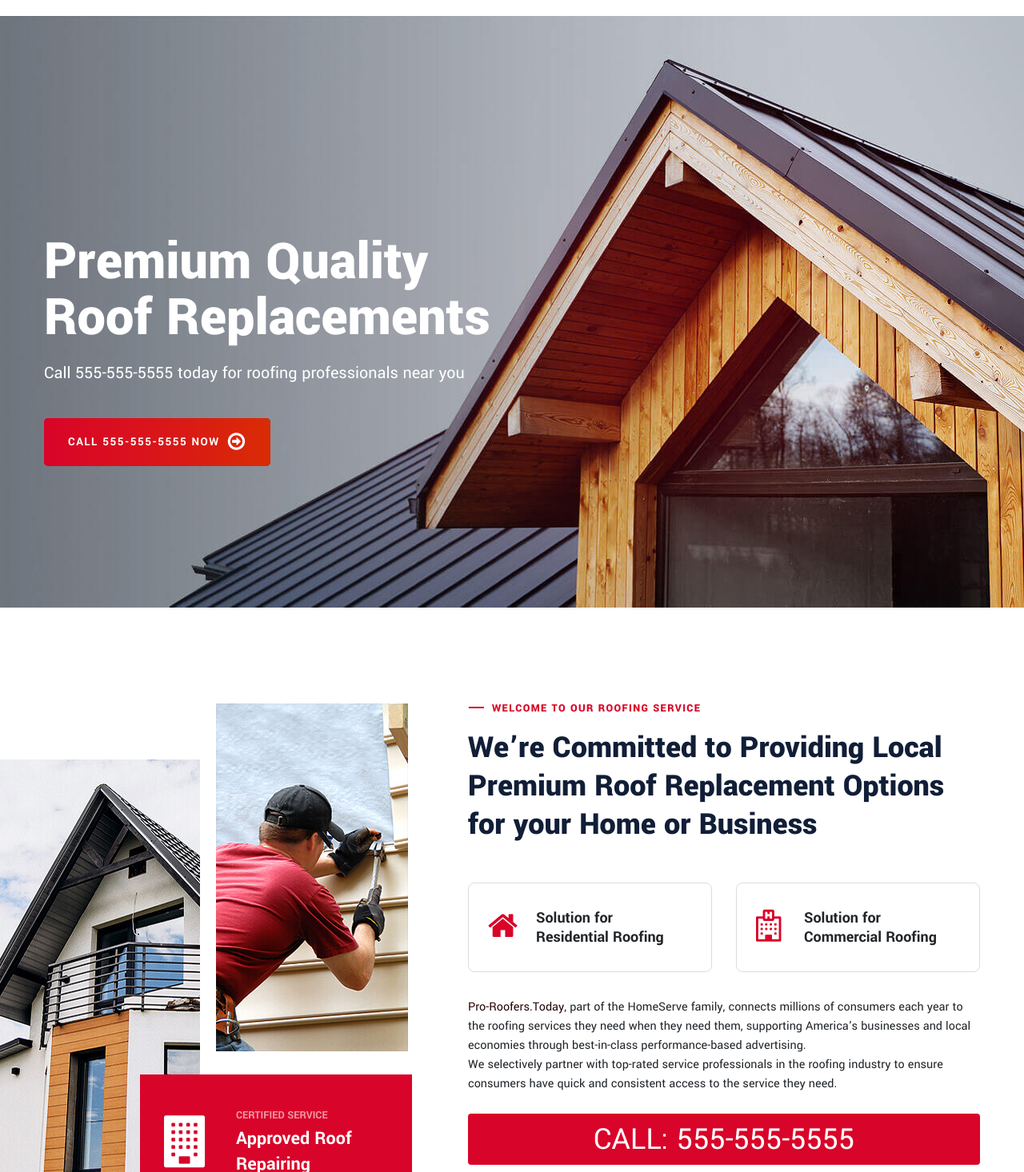
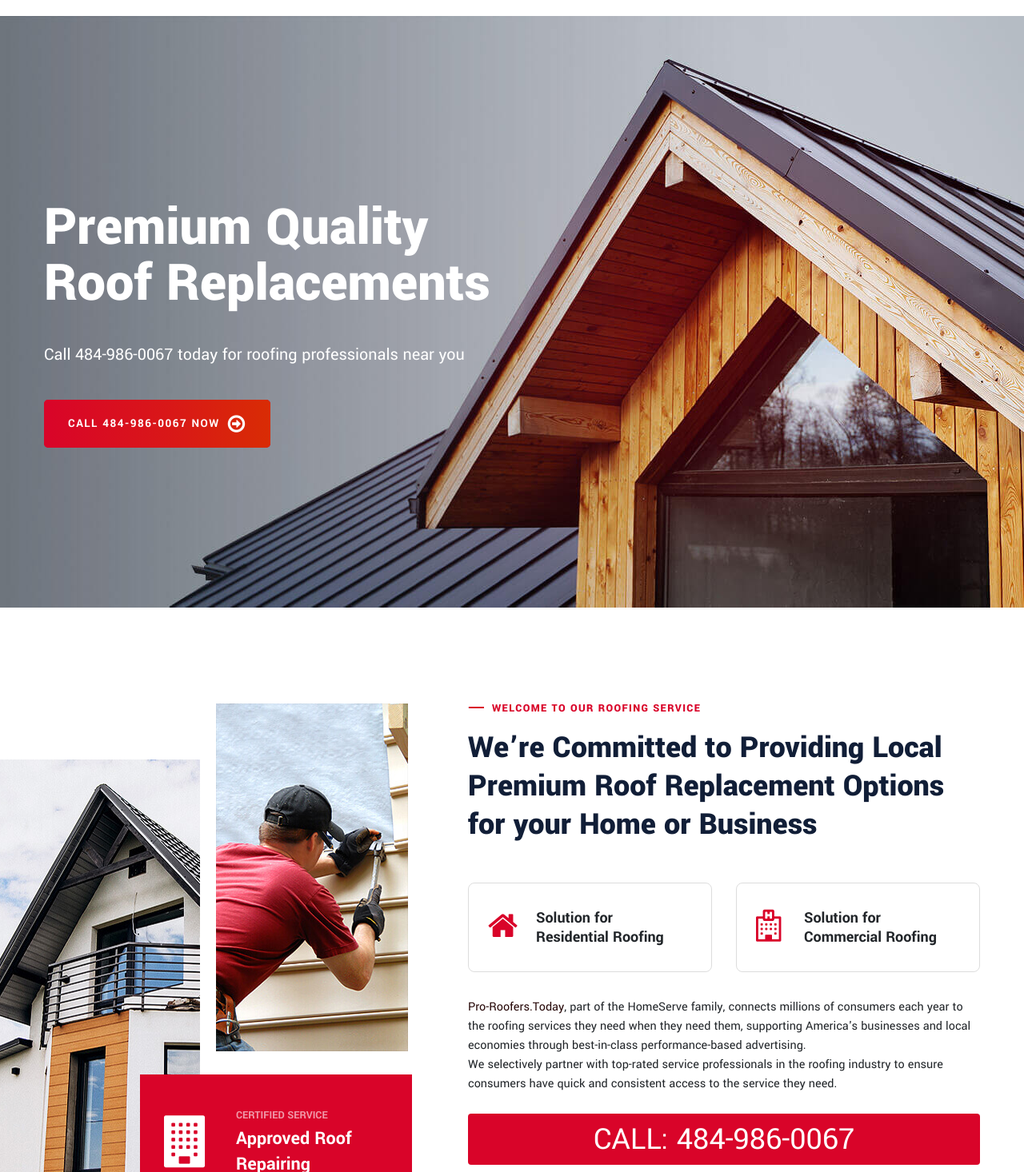
Before and after one commit to shaker87/Roofan-Landing-Page, a plain HTML site: page index.html in a window 1280 px wide. Shown: the part 134-1600 px from the top of the page at 80% size. Drawn offline with nearby package versions, Linux system fonts and the light colour scheme; a script that the page names is missing.

Commit message:
reduce padding from hero title

```diff
--- a/index.html
+++ b/index.html
@@ -57,7 +57,7 @@
                 <a href="#" target="_blank"><img src="images/proroofer-logo.png" alt="Brand" srcset=""></a>
             </div>
             <div class="contact-number">
-                <a href="tel:555-555-5555">
+                <a href="tel:484-986-0067">
                     <span>
                         <i class="fa fa-phone" aria-hidden="true"></i>
                     </span>+1555-555555 </a>
@@ -77,12 +77,12 @@
                                                 <h2>Premium Quality <br> Roof Replacements </h2>
                                             </div>
                                             <div class="text" data-swiper-parallax="500">
-                                                <p> Call 555-555-5555 today for roofing professionals near you</p>
+                                                <p> Call 484-986-0067 today for roofing professionals near you</p>
                                             </div>
                                             <div class="btn-box" data-swiper-parallax="500">
-                                                <a class="btn-one" href="#">
+                                                <a href="tel:484-986-0067" class="btn-one">
                                                     <span class="txt">
-                                                        <span>Call 555-555-5555 Now</span>
+                                                        <span>Call 484-986-0067 Now</span>
                                                         <i class="fa fa-arrow-circle-o-right" aria-hidden="true"></i>
                                                     </span>
                                                 </a>
@@ -105,12 +105,12 @@
                                                 <h2>We Build Roof <br> Expert Engineers </h2>
                                             </div>
                                             <div class="text" data-swiper-parallax="500">
-                                                <p>Call 555-555-5555 today for roofing professionals near you </p>
+                                                <p href="tel:484-986-0067">Call 484-986-0067 today for roofing professionals near you </p>
                                             </div>
                                             <div class="btn-box" data-swiper-parallax="500">
-                                                <a class="btn-one" href="#">
+                                                <a class="btn-one" href="tel:484-986-0067">
                                                     <span class="txt">
-                                                        <span>Call 555-555-5555 Now</span>
+                                                        <span>Call 484-986-0067 Now</span>
                                                         <i class="fa fa-arrow-circle-o-right" aria-hidden="true"></i>
                                                     </span>
                                                 </a>
@@ -133,12 +133,12 @@
                                                 <h2>Quality Roof <br> Installation Service </h2>
                                             </div>
                                             <div class="text" data-swiper-parallax="500">
-                                                <p> Call 555-555-5555 today for roofing professionals near you </p>
+                                                <p href="tel:484-986-0067"> Call 484-986-0067 today for roofing professionals near you </p>
                                             </div>
                                             <div class="btn-box" data-swiper-parallax="500">
-                                                <a class="btn-one" href="#">
+                                                <a class="btn-one" href="tel:484-986-0067">
                                                     <span class="txt">
-                                                        <span>Call 555-555-5555 Now</span>
+                                                        <span>Call 484-986-0067 Now</span>
                                                         <i class="fa fa-arrow-circle-o-right" aria-hidden="true"></i>
                                                     </span>
                                                 </a>
@@ -243,7 +243,7 @@
                             </div>
                             <div class="btn-call-box" data-swiper-parallax="500">
                                 <div class="banner">
-                                    <a href="#" class='butn butn__new'><span>CALL: 555-555-5555</span></a>
+                                    <a href="tel:484-986-0067" class='butn butn__new'><span>CALL: 484-986-0067</span></a>
                                 </div>
 
                                 <span class="extra-text">TODAY TO SCHEDULE A VISIT.</span>
@@ -312,9 +312,9 @@
                         </div>
 
                         <div class="btn-box how-work-btn">
-                            <a class="btn-one" href="#">
+                            <a class="btn-one" href="tel:484-986-0067">
                                 <span class="txt">
-                                    <span>Call 555-555-5555 Now</span>
+                                    <span>Call 484-986-0067 Now</span>
                                     <i class="fa fa-arrow-circle-o-right" aria-hidden="true"></i>
                                 </span>
                             </a>
--- a/style.css
+++ b/style.css
@@ -243,8 +243,11 @@
 }
 @media screen and (min-width: 992px) {
   .hero-style .container {
-      padding-top: 95px;
+      padding-top:30px;
  }
+}
+.big-title {
+  padding-bottom: 20px;
 }
 .hero-style .slide-title, .hero-style .slide-text, .hero-style .slide-btns {
   max-width: 690px;
```
